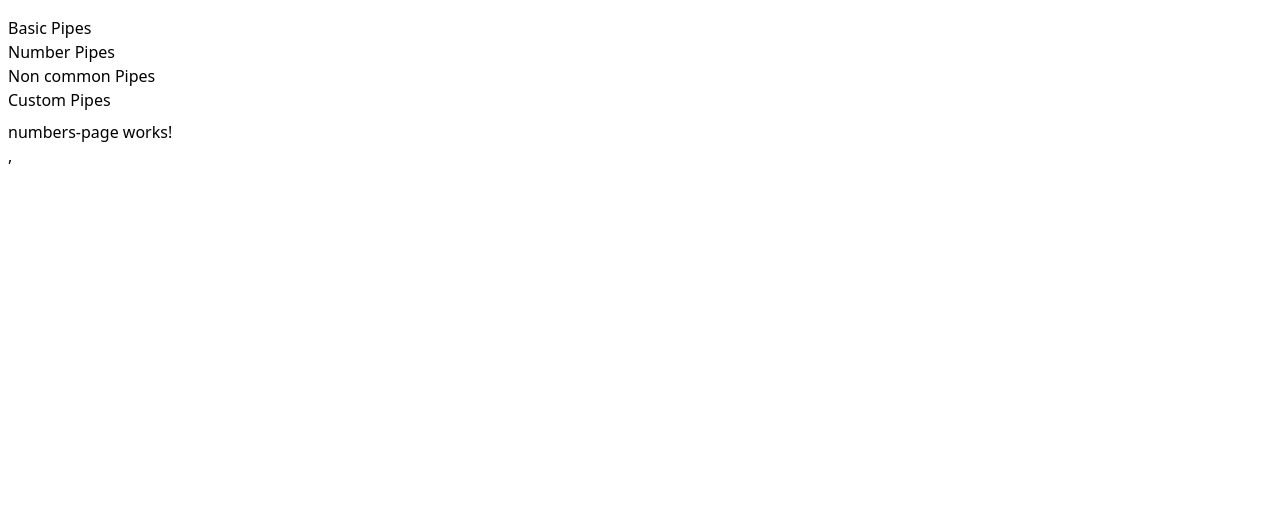
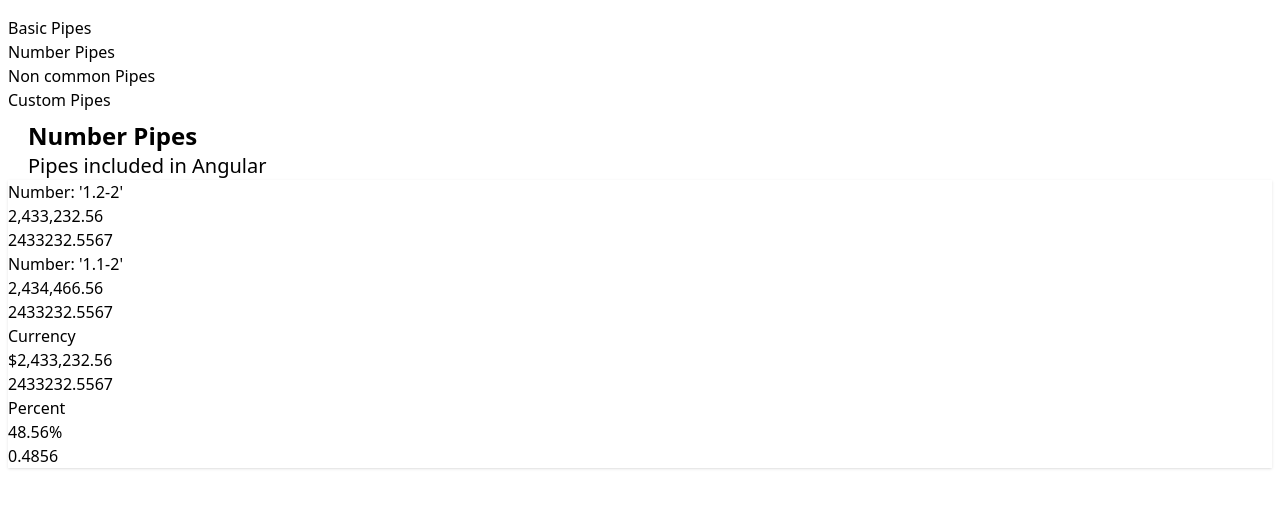
Before and after one commit to relicary/pipes-app-19, an Angular app: page /numbers in a window 1280 px wide. Shown: the top 508 px of the page. Built offline with nearby package versions, Linux system fonts and the light colour scheme.

Commit message:
PIPES: Number Pipes

```diff
--- a/src/app/pages/numbers-page/numbers-page.component.html
+++ b/src/app/pages/numbers-page/numbers-page.component.html
@@ -1 +1,46 @@
-<p>numbers-page works!</p>,
+<section class="mx-5">
+  <h1 class="text-2xl font-bold">Number Pipes</h1>
+  <h3 class="text-xl font-light">Pipes included in Angular</h3>
+</section>
+
+<div class="stats stats-vertical lg:stats-horizontal shadow w-full">
+  <div class="stat">
+    <div class="stat-title">Number: '1.2-2'</div>
+    <div class="stat-value">
+      {{ totalSales() | number:'1.2-2' }}
+    </div>
+    <div class="stat-desc">
+      {{ totalSales() }}
+    </div>
+  </div>
+
+  <div class="stat">
+    <div class="stat-title">Number: '1.1-2'</div>
+    <div class="stat-value">
+      {{ totalSales() + 1234 | number:'1.1-2' }}
+    </div>
+    <div class="stat-desc">
+      {{ totalSales() }}
+    </div>
+  </div>
+
+  <div class="stat">
+    <div class="stat-title">Currency</div>
+    <div class="stat-value">
+      {{ totalSales() | currency: "CAD": 'symbol-narrow' : '1.2-2' }}
+    </div>
+    <div class="stat-desc">
+      {{ totalSales() }}
+    </div>
+  </div>
+
+  <div class="stat">
+    <div class="stat-title">Percent</div>
+    <div class="stat-value">
+      {{ percent() | percent: '1.2-2' }}
+    </div>
+    <div class="stat-desc">
+      {{ percent() }}
+    </div>
+  </div>
+</div>
--- a/src/app/pages/numbers-page/numbers-page.component.ts
+++ b/src/app/pages/numbers-page/numbers-page.component.ts
@@ -1,8 +1,14 @@
-import { Component } from '@angular/core';
+import { CurrencyPipe, DecimalPipe, PercentPipe } from '@angular/common';
+import { Component, signal } from '@angular/core';
 
 @Component({
   selector: 'app-numbers-page',
-  imports: [],
+  imports: [ DecimalPipe, PercentPipe, CurrencyPipe ],
   templateUrl: './numbers-page.component.html',
 })
-export default class NumbersPageComponent { }
+export default class NumbersPageComponent {
+
+  totalSales = signal(2433232.5567);
+  percent = signal(0.4856);
+
+}
```
